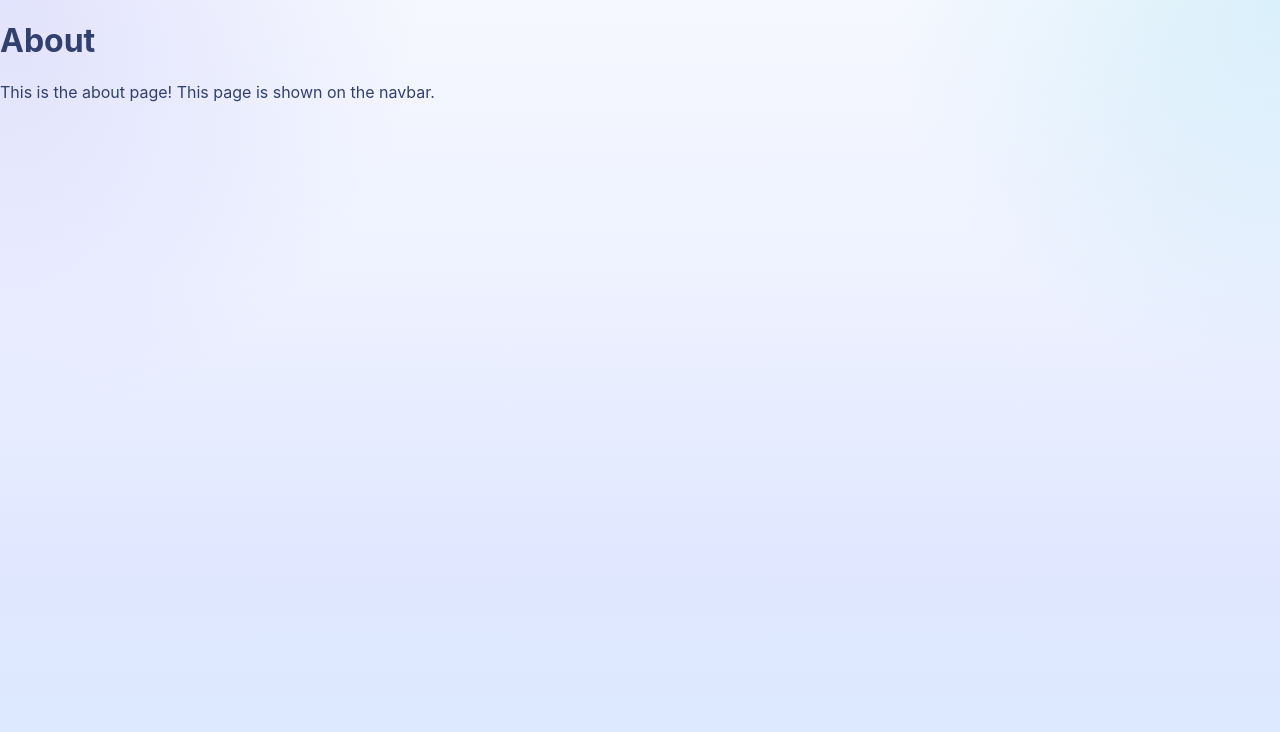
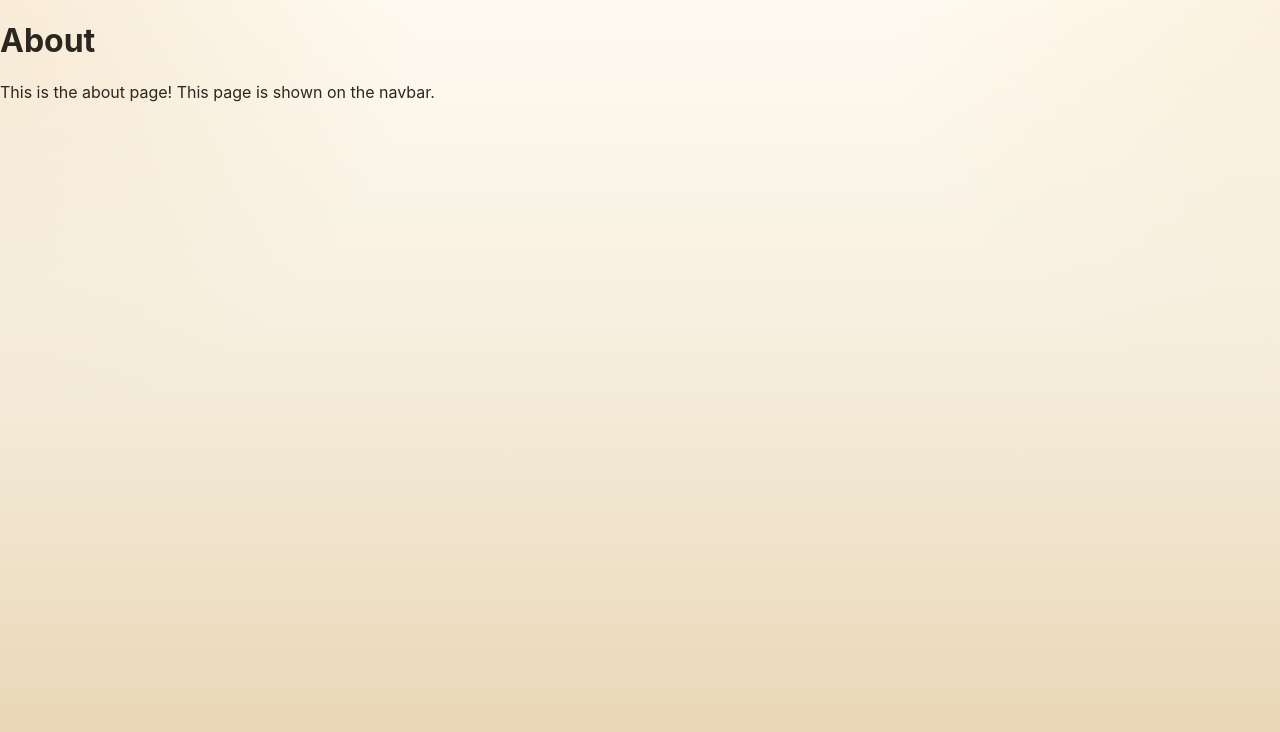
Before and after one commit to yoxaz-verse/documentation-onboarding, a Next.js app: page /about in a window 1280 px wide. Shown: the top 732 px of the page. Built offline with nearby package versions, Linux system fonts and the light colour scheme.

Commit message:
uiuilsKS;sssll

```diff
--- a/components/AuthGate.module.css
+++ b/components/AuthGate.module.css
@@ -89,7 +89,7 @@
   display: flex;
   align-items: center;
   justify-content: center;
-  color: #ffffff;
+  color: var(--accent-ink);
   box-shadow:
     0 8px 20px color-mix(in srgb, var(--accent) 22%, transparent),
     var(--inset-highlight);
--- a/pages/admin/admin.module.css
+++ b/pages/admin/admin.module.css
@@ -242,7 +242,7 @@
 .barFill {
   height: 100%;
   border-radius: inherit;
-  background: linear-gradient(90deg, var(--accent), color-mix(in srgb, var(--accent-strong) 70%, #8cb4ff 30%));
+  background: linear-gradient(90deg, var(--accent), color-mix(in srgb, var(--accent-strong) 70%, #fff0cf 30%));
   box-shadow: 0 0 14px color-mix(in srgb, var(--accent) 45%, transparent);
 }
 
--- a/pages/auth/login.module.css
+++ b/pages/auth/login.module.css
@@ -135,7 +135,7 @@
   display: grid;
   place-items: center;
   background: linear-gradient(135deg, var(--accent) 0%, var(--accent-secondary) 100%);
-  color: #ffffff;
+  color: var(--accent-ink);
   font-family: 'Sora', sans-serif;
   font-size: 0.8rem;
   font-weight: 800;
@@ -335,7 +335,7 @@
   min-height: var(--control-height);
   border-radius: var(--control-radius);
   background: linear-gradient(135deg, var(--accent) 0%, var(--accent-secondary) 100%);
-  color: #ffffff;
+  color: var(--accent-ink);
   font-size: 0.96rem;
   font-weight: 800;
   padding: 0.76rem 1.2rem;
@@ -374,7 +374,7 @@
   height: 2.9rem;
   border-radius: 50%;
   background: linear-gradient(135deg, var(--accent) 0%, var(--accent-secondary) 100%);
-  color: #ffffff;
+  color: var(--accent-ink);
   display: flex;
   align-items: center;
   justify-content: center;
--- a/styles/globals.css
+++ b/styles/globals.css
@@ -1,39 +1,39 @@
 :root {
   color-scheme: light;
-  --bg-a: #f6f8ff;
-  --bg-b: #eef2ff;
-  --bg-c: #e0e7ff;
-  --bg-d: #dbeafe;
+  --bg-a: #fffaf1;
+  --bg-b: #f8f1e3;
+  --bg-c: #efe2c9;
+  --bg-d: #e7d3ae;
 
-  --ink-strong: #17203f;
-  --ink: #31406d;
-  --ink-muted: #66739a;
-  --ink-soft: #8793b8;
+  --ink-strong: #111111;
+  --ink: #2b261f;
+  --ink-muted: #746958;
+  --ink-soft: #9b8d77;
 
-  --line: rgba(99, 102, 241, 0.14);
-  --line-strong: rgba(79, 70, 229, 0.3);
-  --surface-border: rgba(122, 138, 189, 0.2);
-  --surface-border-strong: rgba(94, 107, 163, 0.32);
+  --line: rgba(208, 147, 58, 0.18);
+  --line-strong: rgba(155, 107, 36, 0.36);
+  --surface-border: rgba(143, 114, 70, 0.22);
+  --surface-border-strong: rgba(123, 91, 44, 0.34);
 
   --surface: rgba(255, 255, 255, 0.78);
   --surface-strong: rgba(255, 255, 255, 0.92);
   --surface-solid: #ffffff;
-  --surface-alt: rgba(242, 246, 255, 0.86);
+  --surface-alt: rgba(255, 248, 235, 0.88);
 
   --surface-grad-start: rgba(255, 255, 255, 0.95);
-  --surface-grad-end: rgba(241, 245, 255, 0.86);
+  --surface-grad-end: rgba(255, 247, 232, 0.88);
 
-  --elev-shadow: 0 18px 38px rgba(78, 95, 160, 0.1);
-  --elev-shadow-strong: 0 24px 58px rgba(65, 77, 131, 0.15);
+  --elev-shadow: 0 18px 38px rgba(69, 49, 20, 0.1);
+  --elev-shadow-strong: 0 24px 58px rgba(62, 44, 18, 0.16);
   --inset-highlight: inset 0 1px 0 rgba(255, 255, 255, 0.72);
 
-  --accent: #4f46e5;
-  --accent-strong: #3730a3;
-  --accent-soft: rgba(79, 70, 229, 0.12);
-  --accent-softer: rgba(79, 70, 229, 0.08);
-  --accent-ink: #ffffff;
-  --accent-secondary: #06b6d4;
-  --accent-tertiary: #8b5cf6;
+  --accent: #d0933a;
+  --accent-strong: #9b6b24;
+  --accent-soft: rgba(208, 147, 58, 0.14);
+  --accent-softer: rgba(208, 147, 58, 0.09);
+  --accent-ink: #111111;
+  --accent-secondary: #e4b463;
+  --accent-tertiary: #6f4b19;
 
   --success: #1f8f61;
   --success-bg: rgba(31, 143, 97, 0.12);
@@ -43,17 +43,17 @@
   --error-bg: rgba(190, 63, 86, 0.12);
   --error-border: rgba(190, 63, 86, 0.24);
 
-  --info: #2f63cc;
-  --info-bg: rgba(47, 99, 204, 0.11);
-  --info-border: rgba(47, 99, 204, 0.22);
+  --info: #7a5620;
+  --info-bg: rgba(208, 147, 58, 0.12);
+  --info-border: rgba(155, 107, 36, 0.24);
 
-  --control-surface: rgba(248, 250, 255, 0.95);
+  --control-surface: rgba(255, 251, 244, 0.95);
   --control-surface-strong: #ffffff;
-  --control-text: #17203f;
-  --control-placeholder: #8a96bb;
-  --control-border: rgba(130, 146, 201, 0.3);
-  --control-border-hover: rgba(95, 113, 189, 0.52);
-  --control-focus: #4f46e5;
+  --control-text: #111111;
+  --control-placeholder: #9b8d77;
+  --control-border: rgba(143, 114, 70, 0.3);
+  --control-border-hover: rgba(155, 107, 36, 0.52);
+  --control-focus: #d0933a;
 
   --toggle-ghost: rgba(255, 255, 255, 0.62);
   --toggle-surface: rgba(255, 255, 255, 0.9);
@@ -61,40 +61,40 @@
 
 [data-theme='dark'] {
   color-scheme: dark;
-  --bg-a: #070b1d;
-  --bg-b: #0e1430;
-  --bg-c: #111938;
-  --bg-d: #172349;
+  --bg-a: #050505;
+  --bg-b: #0d0b08;
+  --bg-c: #17120b;
+  --bg-d: #23190d;
 
-  --ink-strong: #edf2ff;
-  --ink: #cad6fb;
-  --ink-muted: #98a8d6;
-  --ink-soft: #7688ba;
+  --ink-strong: #ffffff;
+  --ink: #f1eadf;
+  --ink-muted: #c3b69f;
+  --ink-soft: #9f9078;
 
-  --line: rgba(129, 140, 248, 0.18);
-  --line-strong: rgba(96, 165, 250, 0.34);
-  --surface-border: rgba(129, 148, 219, 0.17);
-  --surface-border-strong: rgba(133, 156, 239, 0.27);
+  --line: rgba(208, 147, 58, 0.2);
+  --line-strong: rgba(228, 180, 99, 0.36);
+  --surface-border: rgba(218, 170, 92, 0.18);
+  --surface-border-strong: rgba(228, 180, 99, 0.3);
 
-  --surface: rgba(10, 16, 37, 0.72);
-  --surface-strong: rgba(15, 22, 48, 0.88);
-  --surface-solid: rgba(11, 17, 37, 0.96);
-  --surface-alt: rgba(20, 29, 58, 0.88);
+  --surface: rgba(15, 13, 10, 0.72);
+  --surface-strong: rgba(22, 18, 12, 0.9);
+  --surface-solid: rgba(13, 11, 8, 0.96);
+  --surface-alt: rgba(30, 24, 15, 0.9);
 
-  --surface-grad-start: rgba(18, 26, 58, 0.94);
-  --surface-grad-end: rgba(10, 17, 37, 0.88);
+  --surface-grad-start: rgba(29, 24, 16, 0.94);
+  --surface-grad-end: rgba(12, 10, 8, 0.9);
 
   --elev-shadow: 0 22px 52px rgba(0, 0, 0, 0.34);
   --elev-shadow-strong: 0 30px 76px rgba(0, 0, 0, 0.46);
   --inset-highlight: inset 0 1px 0 rgba(255, 255, 255, 0.06);
 
-  --accent: #7c83ff;
-  --accent-strong: #a5b4fc;
-  --accent-soft: rgba(124, 131, 255, 0.18);
-  --accent-softer: rgba(124, 131, 255, 0.1);
-  --accent-ink: #07101d;
-  --accent-secondary: #22d3ee;
-  --accent-tertiary: #c084fc;
+  --accent: #d0933a;
+  --accent-strong: #e4b463;
+  --accent-soft: rgba(208, 147, 58, 0.2);
+  --accent-softer: rgba(208, 147, 58, 0.12);
+  --accent-ink: #111111;
+  --accent-secondary: #f1c777;
+  --accent-tertiary: #9b6b24;
 
   --success: #73e0b0;
   --success-bg: rgba(43, 138, 101, 0.18);
@@ -104,20 +104,20 @@
   --error-bg: rgba(184, 63, 95, 0.18);
   --error-border: rgba(255, 132, 160, 0.26);
 
-  --info: #96c5ff;
-  --info-bg: rgba(72, 117, 209, 0.18);
-  --info-border: rgba(120, 164, 255, 0.24);
+  --info: #e4b463;
+  --info-bg: rgba(208, 147, 58, 0.16);
+  --info-border: rgba(228, 180, 99, 0.24);
 
-  --control-surface: rgba(14, 23, 46, 0.86);
-  --control-surface-strong: rgba(18, 27, 54, 0.96);
-  --control-text: #edf2ff;
-  --control-placeholder: #7f92c3;
-  --control-border: rgba(129, 148, 219, 0.26);
-  --control-border-hover: rgba(124, 131, 255, 0.54);
-  --control-focus: #7c83ff;
+  --control-surface: rgba(20, 17, 12, 0.86);
+  --control-surface-strong: rgba(28, 23, 15, 0.96);
+  --control-text: #ffffff;
+  --control-placeholder: #9f9078;
+  --control-border: rgba(218, 170, 92, 0.28);
+  --control-border-hover: rgba(228, 180, 99, 0.56);
+  --control-focus: #d0933a;
 
-  --toggle-ghost: rgba(16, 24, 47, 0.78);
-  --toggle-surface: rgba(17, 24, 46, 0.92);
+  --toggle-ghost: rgba(18, 15, 11, 0.78);
+  --toggle-surface: rgba(24, 20, 14, 0.92);
 }
 
 html,
```
Also changed, not shown: pages/admin/login.module.css (+8 -8 lines), pages/onboarding.module.css (+4 -4 lines).
